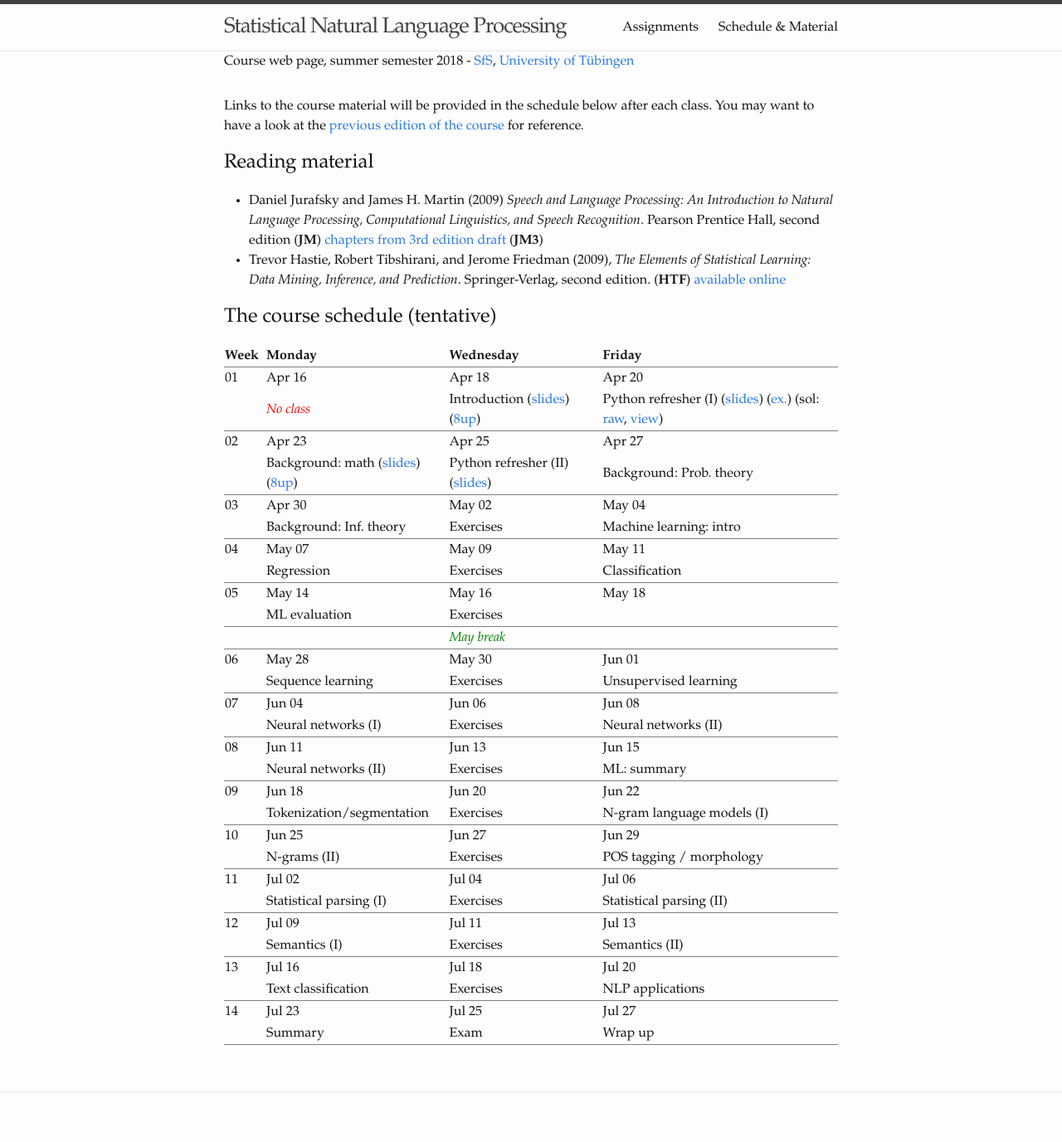
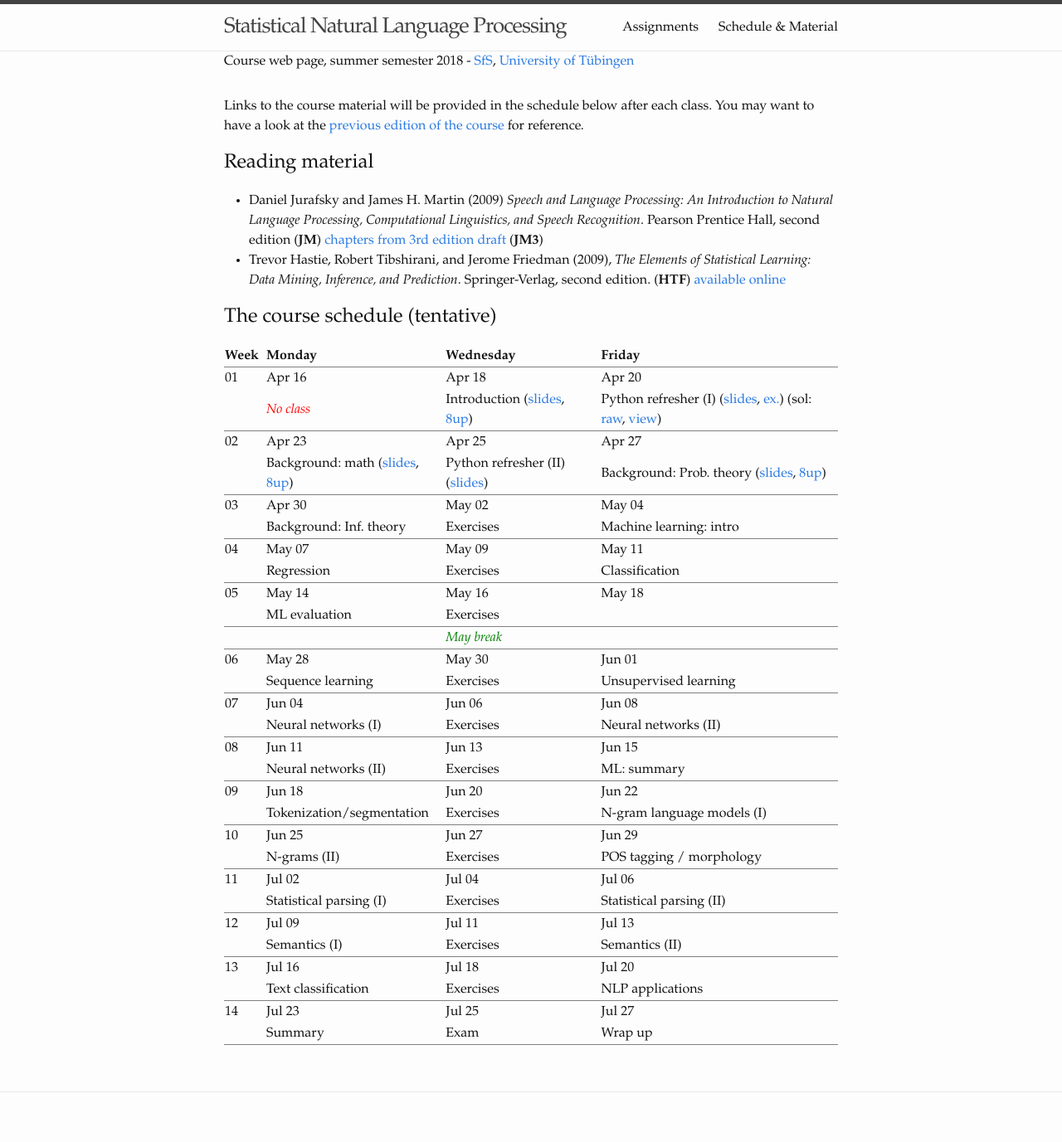
Before and after one commit to snlp2018/snlp2018.github.io, a Jekyll site: the page built from schedule.md, in a window 1280 px wide. Shown: the whole page at 83% size. Built offline with Jekyll 4.4.1, drawn with Linux system fonts in a browser that asks for light colours.

Commit message:
Probability refresher slides

```diff
--- a/schedule.md
+++ b/schedule.md
@@ -30,10 +30,10 @@ for reference.
 |Week| Monday| Wednesday|Friday|
 |:---|:---|:---|:----|
 | 01| Apr 16               | Apr 18                | Apr 20               |
-|   | _No class_{: style="color: red"} | Introduction ([slides](slides/introduction.pdf)) ([8up](slides/introduction-handout.pdf))&nbsp;&nbsp;| Python refresher (I) ([slides](slides/python_refresher_i.pdf)) ([ex.](slides/python_refresher_i_exercises.pdf)) (sol: [raw](slides/python_refresher_i_exercises.ipynb), [view](https://nbviewer.jupyter.org/urls/snlp2018.github.io/slides/python_refresher_i_exercises.ipynb))|
+|   | _No class_{: style="color: red"} | Introduction ([slides](slides/introduction.pdf), [8up](slides/introduction-handout.pdf))&nbsp;&nbsp;| Python refresher (I) ([slides](slides/python_refresher_i.pdf), [ex.](slides/python_refresher_i_exercises.pdf)) (sol: [raw](slides/python_refresher_i_exercises.ipynb), [view](https://nbviewer.jupyter.org/urls/snlp2018.github.io/slides/python_refresher_i_exercises.ipynb))|
 |-------
 | 02| Apr 23               | Apr 25                | Apr 27               |
-|   | Background: math ([slides](slides/math-refresher.pdf)) ([8up](slides/math-refresher-handout.pdf)) |Python refresher (II)  ([slides](slides/python_refresher_ii.pdf)) | Background: Prob. theory|
+|   | Background: math ([slides](slides/math-refresher.pdf), [8up](slides/math-refresher-handout.pdf)) |Python refresher (II)  ([slides](slides/python_refresher_ii.pdf)) | Background: Prob. theory ([slides](slides/probability-refresher.pdf), [8up](slides/probability-refresher-handout.pdf))|
 |-------
 | 03| Apr 30               | May 02                | May 04               |
 |   | Background: Inf. theory |Exercises           | Machine learning: intro|
```
Also changed, not shown: 2 other files.
